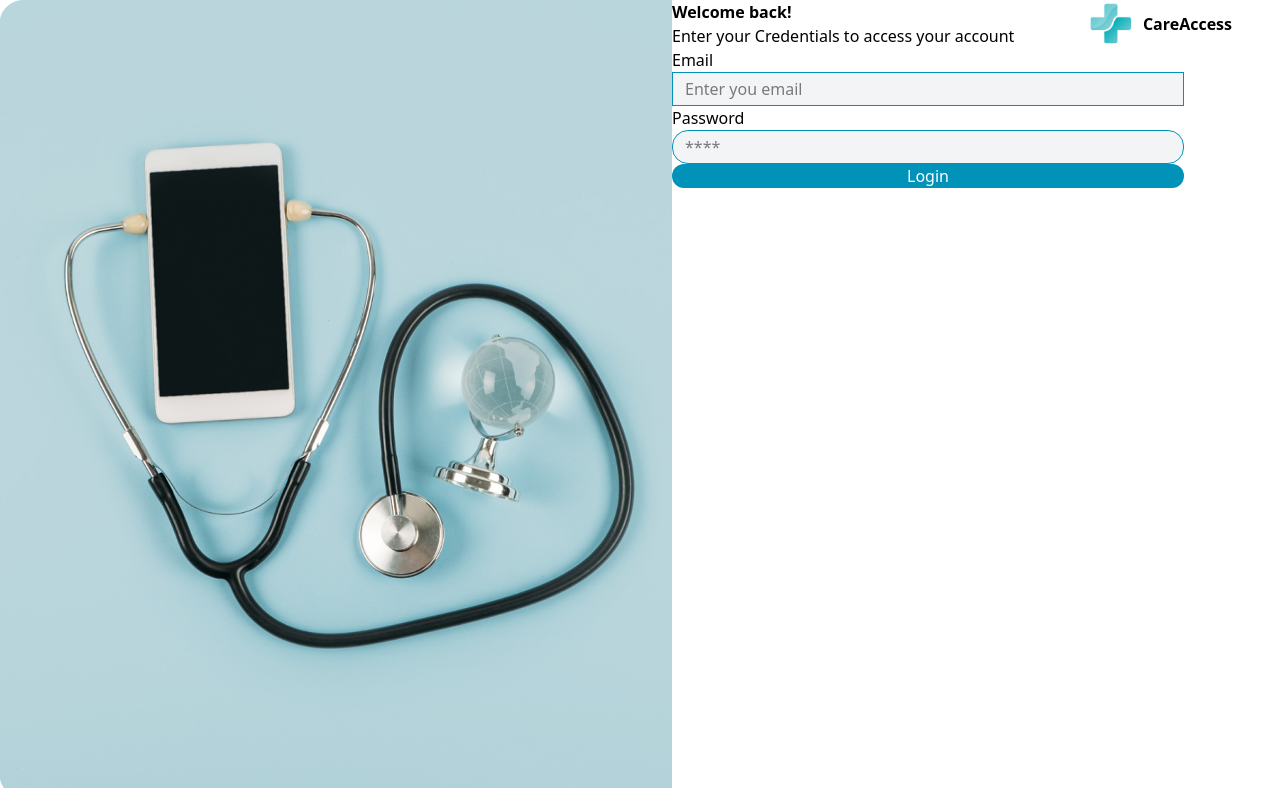
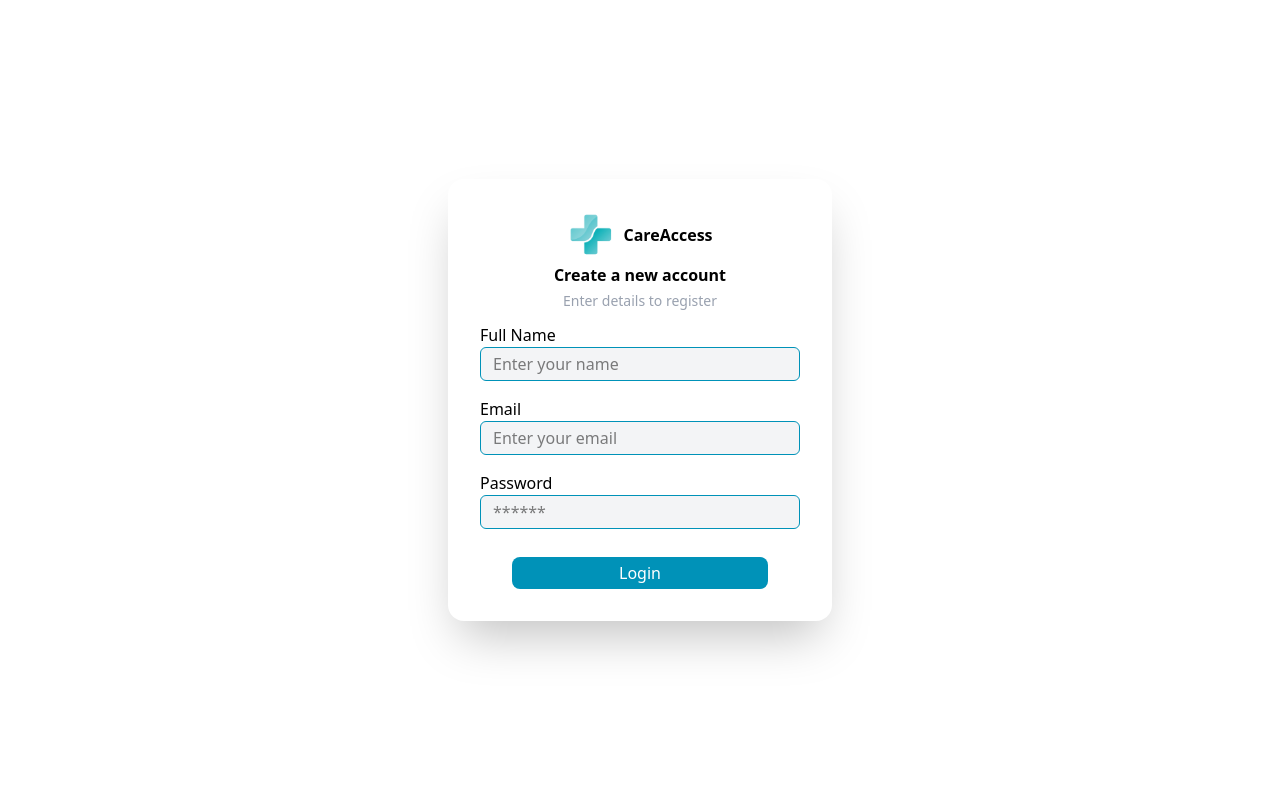
Before and after one commit to gloriaumutoni/AccessCare-Frontend, a React (Vite) app: page /logIn in a window 1280 px wide. Built offline with nearby package versions, Linux system fonts and the light colour scheme.

Commit message:
chore: create signup page

```diff
--- a/src/Pages/Login.tsx
+++ b/src/Pages/Login.tsx
@@ -4,26 +4,34 @@ import Logo from "../components/Logo"
 
 function Login() {
   return (
-    <div className="flex min-h-screen">
-      <div className="w-2xl">
-        <img src="/equipments.png" alt="Doctors equipments" />
+    <div className="flex flex-col items-center justify-center h-screen">
+      <div className="p-8 rounded-2xl shadow-2xl">
+        <div className="flex flex-col space-y-1 pb-3 items-center justify-center">
+          <Logo />
+          <h2 className="font-bold ">Create a new account</h2>
+          <p className="text-gray-400 text-sm">Enter details to register</p>
         </div>
-      <div>
-        <Logo className="absolute right-12" />
-        <h2 className="font-bold ">Welcome back!</h2>
-        <p>Enter your Credentials to access your account</p>
+        <div className="space-y-4">
+          <Input
+            label="Full Name"
+            placeholder="Enter your name"
+            className="rounded-md w-xs"
+          />
           <Input
             label="Email"
-          placeholder="Enter you email"
-          className="rounded-7xl"
+            placeholder="Enter your email"
+            className="rounded-md w-xs"
           />
           <Input
             label="Password"
-          placeholder="****"
+            placeholder="******"
             type="password"
-          className="rounded-2xl"
+            className="rounded-md w-xs"
           />
-        <Button className="w-lg rounded-2xl">Login</Button>
+          <div className="flex justify-center">
+            <Button className="w-3xs rounded-lg mt-3 py-1">Login</Button>
+          </div>
+        </div>
       </div>
     </div>
   )
```
Lines whose indentation alone changed are shown as unchanged.
